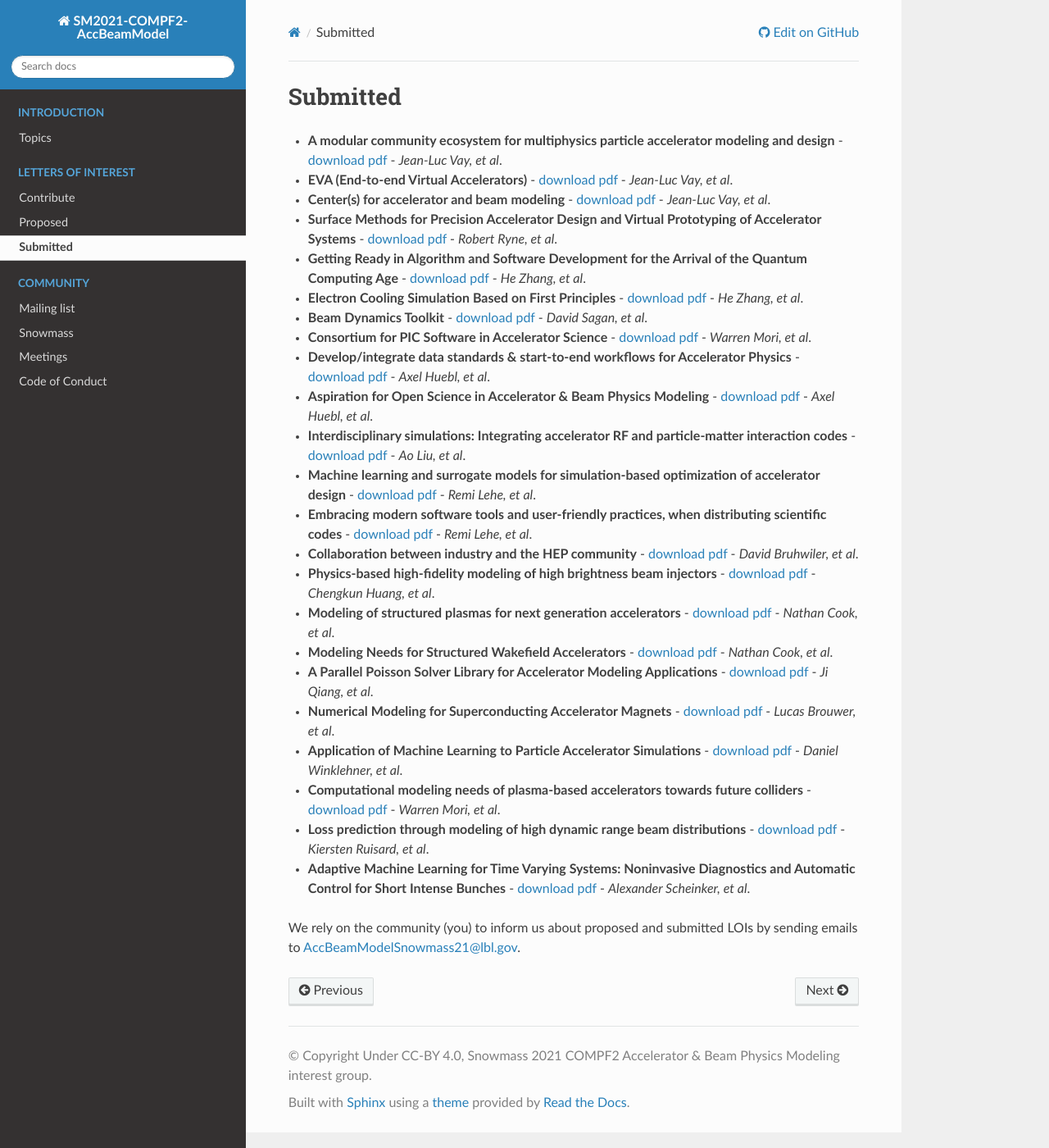
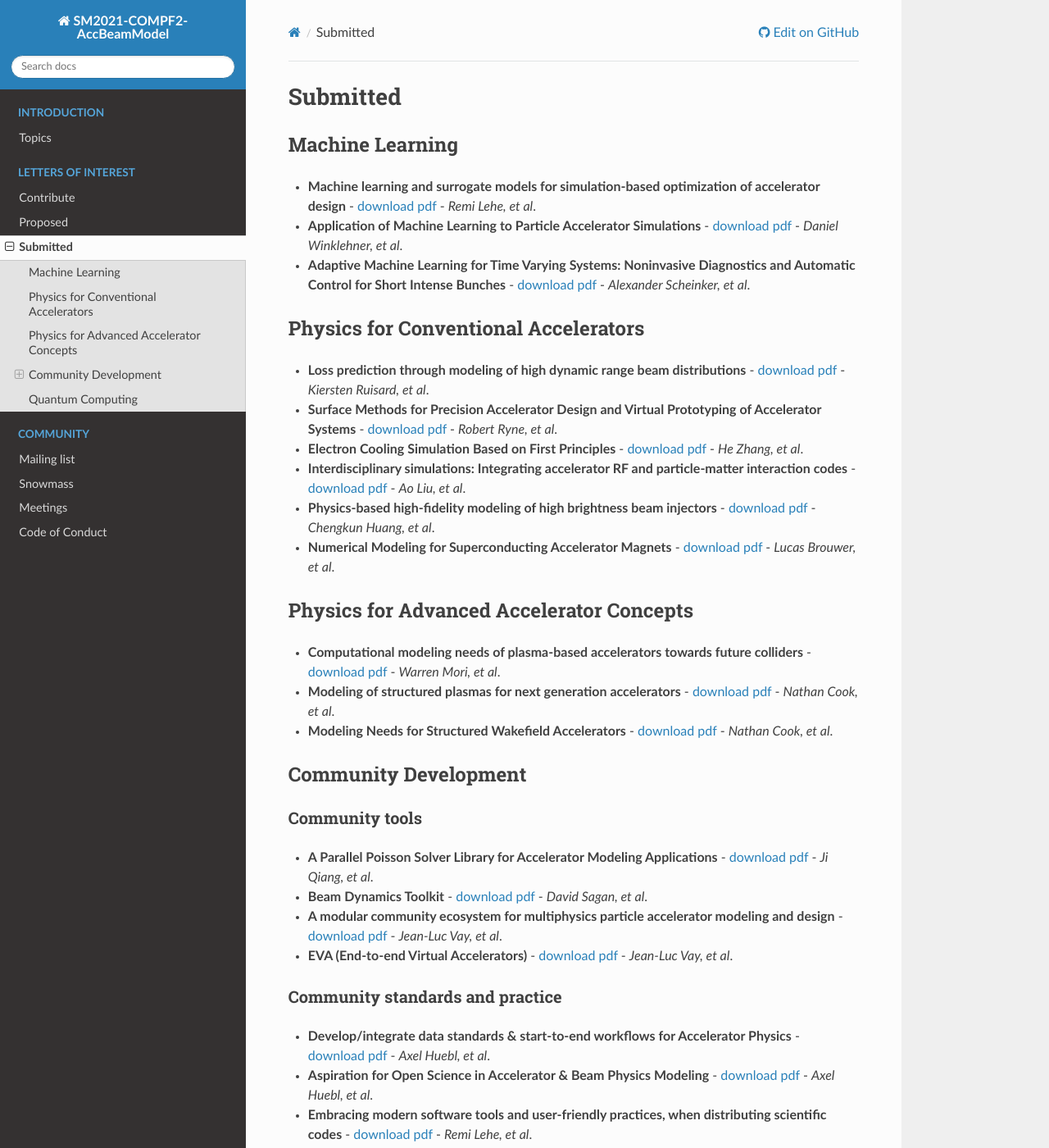
Before and after one commit to snowmass-compf2-accbeammodel/snowmass-compf2-accbeammodel.github.io, a Sphinx documentation site: the page built from docs/source/loi/submitted.rst, in a window 1280 px wide and 1400 px high. Shown: the whole window at 82% size. Built offline with Sphinx 7.4.7 and the Read the Docs theme 2.0.0, drawn with Linux system fonts in a browser that asks for light colours; some of the changed text lies outside the part shown.

Commit message:
Categorized.

```diff
--- a/docs/source/loi/submitted.rst
+++ b/docs/source/loi/submitted.rst
@@ -3,50 +3,68 @@
 Submitted
 =========
 
-- **A modular community ecosystem for multiphysics particle accelerator modeling and design** - `download pdf <https://www.snowmass21.org/docs/files/summaries/CompF/SNOWMASS21-CompF2_CompF0-AF1_AF0_Vay-070.pdf>`__ - *Jean-Luc Vay, et al*.
+Machine Learning
+----------------
 
-- **EVA (End-to-end Virtual Accelerators)** - `download pdf <https://www.snowmass21.org/docs/files/summaries/CompF/SNOWMASS21-CompF2_CompF0-AF1_AF0_Vay-067.pdf>`__ - *Jean-Luc Vay, et al*.
+- **Machine learning and surrogate models for simulation-based optimization of accelerator design** - `download pdf <https://www.snowmass21.org/docs/files/summaries/CompF/SNOWMASS21-CompF2_CompF3-AF1_AF6_Lehe-075.pdf>`__ - *Remi Lehe, et al*.
 
-- **Center(s) for accelerator and beam modeling** - `download pdf <https://www.snowmass21.org/docs/files/summaries/CompF/SNOWMASS21-CompF2_CompF0-AF1_AF0_Vay-069.pdf>`__ - *Jean-Luc Vay, et al*.
+- **Application of Machine Learning to Particle Accelerator Simulations** - `download pdf <https://www.snowmass21.org/docs/files/summaries/CompF/SNOWMASS21-CompF3_CompF0-AF1_AF0_Winklehner-108.pdf>`__ - *Daniel Winklehner, et al*.
+
+- **Adaptive Machine Learning for Time Varying Systems: Noninvasive Diagnostics and Automatic Control for Short Intense Bunches** - `download pdf <https://www.snowmass21.org/docs/files/summaries/AF/SNOWMASS21-AF1_AF4_Alexander_Scheinker,_ascheink@lanl.gov-029.pdf>`__ - *Alexander Scheinker, et al*.
+
+Physics for Conventional Accelerators
+-------------------------------------
+- **Loss prediction through modeling of high dynamic range beam distributions** - `download pdf <https://www.snowmass21.org/docs/files/summaries/AF/SNOWMASS21-AF1_AF2_Kiersten_Ruisard-145.pdf>`__ - *Kiersten Ruisard, et al*.
 
 - **Surface Methods for Precision Accelerator Design and Virtual Prototyping of Accelerator Systems** - `download pdf <https://www.snowmass21.org/docs/files/summaries/CompF/SNOWMASS21-CompF2_CompF0_Robert_Ryne-071.pdf>`__ - *Robert Ryne, et al*.
 
-- **Getting Ready in Algorithm and Software Development for the Arrival of the Quantum Computing Age** - `download pdf <https://www.snowmass21.org/docs/files/summaries/CompF/SNOWMASS21-CompF2_CompF0_HeZhang-072.pdf>`__ - *He Zhang, et al*.
-
 - **Electron Cooling Simulation Based on First Principles** - `download pdf <https://www.snowmass21.org/docs/files/summaries/CompF/SNOWMASS21-CompF2_CompF0_HeZhang-073.pdf>`__ - *He Zhang, et al*.
-
-- **Beam Dynamics Toolkit** - `download pdf <https://www.snowmass21.org/docs/files/summaries/CompF/SNOWMASS21-CompF2_CompF0_Sagan-077.pdf>`__ - *David Sagan, et al*.
-
-- **Consortium for PIC Software in Accelerator Science** - `download pdf <https://www.snowmass21.org/docs/files/summaries/CompF/SNOWMASS21-CompF2_CompF0-AF6_AF1_tsung-082.pdf>`__ - *Warren Mori, et al*.
-
-- **Develop/integrate data standards & start-to-end workflows for Accelerator Physics** - `download pdf <https://www.snowmass21.org/docs/files/summaries/CompF/SNOWMASS21-CompF2_CompF7-AF1_AF0_Huebl-079.pdf>`__ - *Axel Huebl, et al*.
-
-- **Aspiration for Open Science in Accelerator & Beam Physics Modeling** - `download pdf <https://www.snowmass21.org/docs/files/summaries/CompF/SNOWMASS21-CompF2_CompF7-AF1_AF0_Huebl-081.pdf>`__ - *Axel Huebl, et al*.
 
 - **Interdisciplinary simulations: Integrating accelerator RF and particle-matter interaction codes** - `download pdf <https://www.snowmass21.org/docs/files/summaries/CompF/SNOWMASS21-CompF2_CompF0_Ao_Liu-090.pdf>`__ - *Ao Liu, et al*.
 
-- **Machine learning and surrogate models for simulation-based optimization of accelerator design** - `download pdf <https://www.snowmass21.org/docs/files/summaries/CompF/SNOWMASS21-CompF2_CompF3-AF1_AF6_Lehe-075.pdf>`__ - *Remi Lehe, et al*.
+- **Physics-based high-fidelity modeling of high brightness beam injectors** - `download pdf <https://www.snowmass21.org/docs/files/summaries/AF/SNOWMASS21-AF7_AF1-CompF2_CompF0_Huang-183.pdf>`__ - *Chengkun Huang, et al*.
 
-- **Embracing modern software tools and user-friendly practices, when distributing scientific codes** - `download pdf <https://www.snowmass21.org/docs/files/summaries/CompF/SNOWMASS21-CompF2_CompF0_Lehe-076.pdf>`__ - *Remi Lehe, et al*.
+- **Numerical Modeling for Superconducting Accelerator Magnets** - `download pdf <https://www.snowmass21.org/docs/files/summaries/CompF/SNOWMASS21-CompF2_CompF0-AF7_AF0-027.pdf>`__ - *Lucas Brouwer, et al*.
 
-- **Collaboration between industry and the HEP community** - `download pdf <https://www.snowmass21.org/docs/files/summaries/CommF/SNOWMASS21-CommF1_CommF0-AF0_AF1_Bruhwiler-066.pdf>`__ - *David Bruhwiler, et al*.
-
-- **Physics-based high-fidelity modeling of high brightness beam injectors** - `download pdf <https://www.snowmass21.org/docs/files/summaries/AF/SNOWMASS21-AF7_AF1-CompF2_CompF0_Huang-183.pdf>`__ - *Chengkun Huang, et al*.
+Physics for Advanced Accelerator Concepts
+-----------------------------------------
+- **Computational modeling needs of plasma-based accelerators towards future colliders** - `download pdf <https://www.snowmass21.org/docs/files/summaries/AF/SNOWMASS21-AF1_AF6_Mori-218.pdf>`__ - *Warren Mori, et al*.
 
 - **Modeling of structured plasmas for next generation accelerators** - `download pdf <https://www.snowmass21.org/docs/files/summaries/CompF/SNOWMASS21-CompF2_CompF0-AF6_AF0_Nathan_Cook-099.pdf>`__ - *Nathan Cook, et al*.
 
 - **Modeling Needs for Structured Wakefield Accelerators** - `download pdf <https://www.snowmass21.org/docs/files/summaries/CompF/SNOWMASS21-CompF2_CompF0_Cook-110.pdf>`__ - *Nathan Cook, et al*.
 
+Community Development
+---------------------
+Community tools
+^^^^^^^^^^^^^^^
 - **A Parallel Poisson Solver Library for Accelerator Modeling Applications** - `download pdf <https://www.snowmass21.org/docs/files/summaries/CompF/SNOWMASS21-CompF2_CompF0-050.pdf>`__ - *Ji Qiang, et al*.
 
-- **Numerical Modeling for Superconducting Accelerator Magnets** - `download pdf <https://www.snowmass21.org/docs/files/summaries/CompF/SNOWMASS21-CompF2_CompF0-AF7_AF0-027.pdf>`__ - *Lucas Brouwer, et al*.
+- **Beam Dynamics Toolkit** - `download pdf <https://www.snowmass21.org/docs/files/summaries/CompF/SNOWMASS21-CompF2_CompF0_Sagan-077.pdf>`__ - *David Sagan, et al*.
 
-- **Application of Machine Learning to Particle Accelerator Simulations** - `download pdf <https://www.snowmass21.org/docs/files/summaries/CompF/SNOWMASS21-CompF3_CompF0-AF1_AF0_Winklehner-108.pdf>`__ - *Daniel Winklehner, et al*.
+- **A modular community ecosystem for multiphysics particle accelerator modeling and design** - `download pdf <https://www.snowmass21.org/docs/files/summaries/CompF/SNOWMASS21-CompF2_CompF0-AF1_AF0_Vay-070.pdf>`__ - *Jean-Luc Vay, et al*.
 
-- **Computational modeling needs of plasma-based accelerators towards future colliders** - `download pdf <https://www.snowmass21.org/docs/files/summaries/AF/SNOWMASS21-AF1_AF6_Mori-218.pdf>`__ - *Warren Mori, et al*.
+- **EVA (End-to-end Virtual Accelerators)** - `download pdf <https://www.snowmass21.org/docs/files/summaries/CompF/SNOWMASS21-CompF2_CompF0-AF1_AF0_Vay-067.pdf>`__ - *Jean-Luc Vay, et al*.
 
-- **Loss prediction through modeling of high dynamic range beam distributions** - `download pdf <https://www.snowmass21.org/docs/files/summaries/AF/SNOWMASS21-AF1_AF2_Kiersten_Ruisard-145.pdf>`__ - *Kiersten Ruisard, et al*.
+Community standards and practice
+^^^^^^^^^^^^^^^^^^^^^^^^^^^^^^^^
+- **Develop/integrate data standards & start-to-end workflows for Accelerator Physics** - `download pdf <https://www.snowmass21.org/docs/files/summaries/CompF/SNOWMASS21-CompF2_CompF7-AF1_AF0_Huebl-079.pdf>`__ - *Axel Huebl, et al*.
 
-- **Adaptive Machine Learning for Time Varying Systems: Noninvasive Diagnostics and Automatic Control for Short Intense Bunches** - `download pdf <https://www.snowmass21.org/docs/files/summaries/AF/SNOWMASS21-AF1_AF4_Alexander_Scheinker,_ascheink@lanl.gov-029.pdf>`__ - *Alexander Scheinker, et al*.
+- **Aspiration for Open Science in Accelerator & Beam Physics Modeling** - `download pdf <https://www.snowmass21.org/docs/files/summaries/CompF/SNOWMASS21-CompF2_CompF7-AF1_AF0_Huebl-081.pdf>`__ - *Axel Huebl, et al*.
+
+- **Embracing modern software tools and user-friendly practices, when distributing scientific codes** - `download pdf <https://www.snowmass21.org/docs/files/summaries/CompF/SNOWMASS21-CompF2_CompF0_Lehe-076.pdf>`__ - *Remi Lehe, et al*.
+
+Community organization
+^^^^^^^^^^^^^^^^^^^^^^
+- **Center(s) for accelerator and beam modeling** - `download pdf <https://www.snowmass21.org/docs/files/summaries/CompF/SNOWMASS21-CompF2_CompF0-AF1_AF0_Vay-069.pdf>`__ - *Jean-Luc Vay, et al*.
+
+- **Consortium for PIC Software in Accelerator Science** - `download pdf <https://www.snowmass21.org/docs/files/summaries/CompF/SNOWMASS21-CompF2_CompF0-AF6_AF1_tsung-082.pdf>`__ - *Warren Mori, et al*.
+
+- **Collaboration between industry and the HEP community** - `download pdf <https://www.snowmass21.org/docs/files/summaries/CommF/SNOWMASS21-CommF1_CommF0-AF0_AF1_Bruhwiler-066.pdf>`__ - *David Bruhwiler, et al*.
+
+Quantum Computing
+-----------------
+- **Getting Ready in Algorithm and Software Development for the Arrival of the Quantum Computing Age** - `download pdf <https://www.snowmass21.org/docs/files/summaries/CompF/SNOWMASS21-CompF2_CompF0_HeZhang-072.pdf>`__ - *He Zhang, et al*.
+
 
 We rely on the community (you) to inform us about proposed and submitted LOIs by sending emails to AccBeamModelSnowmass21@lbl.gov.
```
